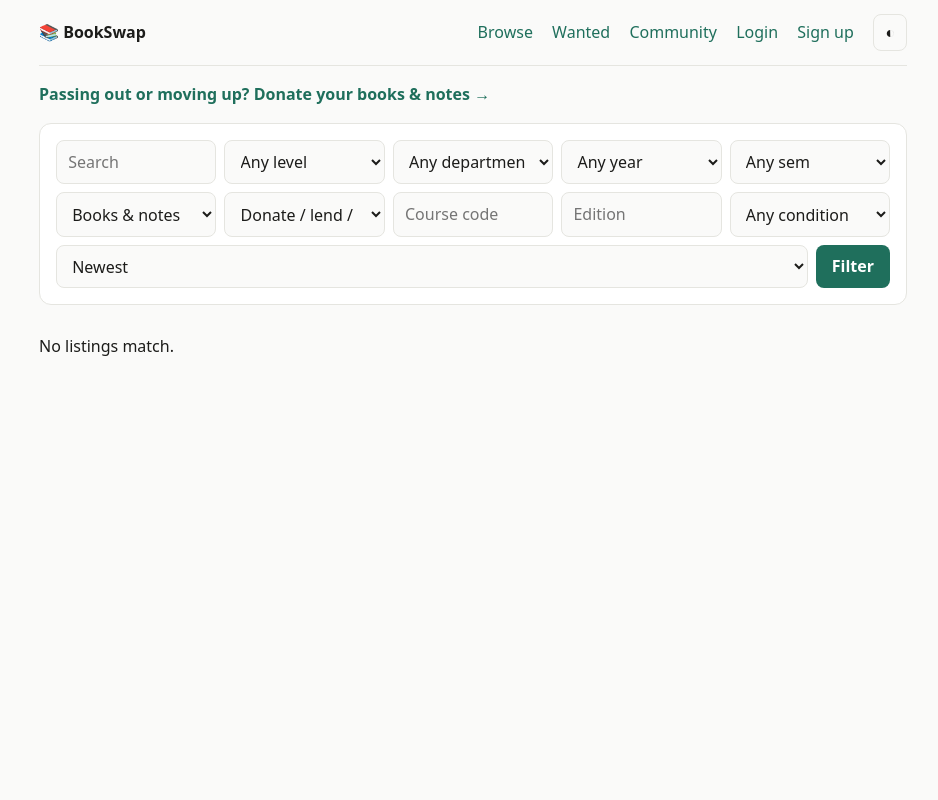
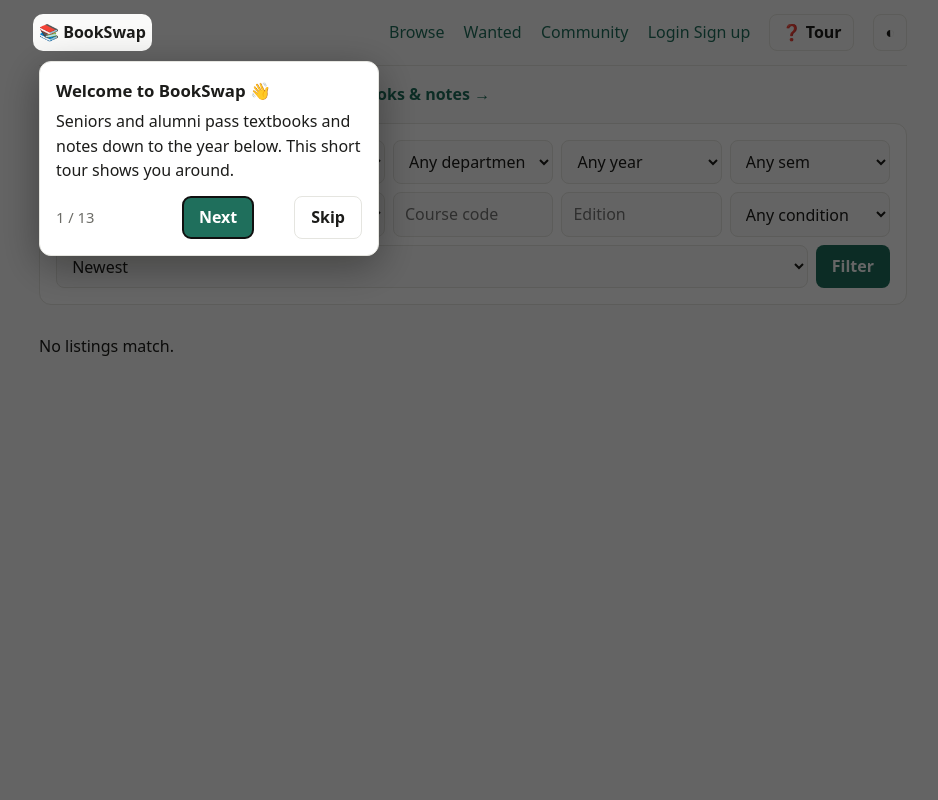
Before and after one commit to preethambharadhwaj-prog/bookswap-v2, a Django app: page / in a window 1280 px wide. Shown: the whole page, without its empty margins (167-1105 px from the left). Run offline with Django 4.2, Linux system fonts and the light colour scheme; data that the repository does not hold is empty.

Commit message:
Add website tour

```diff
--- /dev/null
+++ b/bookswap/templates/bookswap/_tour.html
@@ -0,0 +1,118 @@
+<style>
+.tour-shield{position:fixed;inset:0;z-index:9998}
+.tour-hl{position:fixed;z-index:9999;border-radius:10px;box-shadow:0 0 0 9999px rgba(0,0,0,.6);pointer-events:none;transition:all .25s}
+.tour-tip{position:fixed;z-index:10000;width:min(340px,calc(100vw - 24px));background:var(--surface);color:var(--text);border:1px solid var(--line);border-radius:12px;padding:1rem;box-shadow:0 10px 40px rgba(0,0,0,.35)}
+.tour-tip h4{margin:0 0 .3rem;font-size:1.05rem}
+.tour-tip p{margin:0 0 .8rem}
+.tour-actions{display:flex;gap:.5rem;align-items:center}
+.tour-actions .sp{margin-left:auto}
+@media (max-width:600px){.tour-tip{left:12px!important;right:12px;bottom:12px;top:auto!important;width:auto}}
+@media (prefers-reduced-motion:reduce){.tour-hl{transition:none}}
+</style>
+<script>
+(function () {
+  var IN = " (Log in to see this in the menu.)", HOME = " (Open the home page to see this.)";
+  var STEPS = [
+    {s: '[data-tour="brand"]', t: "Welcome to BookSwap 👋", d: "Seniors and alumni pass textbooks and notes down to the year below. This short tour shows you around."},
+    {s: '[data-tour="filters"]', t: "Find your books", d: "Filter by level, department, year, semester, course code and more. Your own year is picked for you.", m: HOME},
+    {s: '[data-tour="donate"]', t: "Passing out or moving up?", d: "List your old books and notes here. Donating helps the next batch and earns you badges.", m: HOME},
+    {s: '[data-tour="card"]', t: "Listings", d: "Each card shows a photo, the course, whether it is free, lent or traded, and how others reacted. Tap one to open it.", m: HOME},
+    {s: '[data-tour="wanted"]', t: "Wanted board", d: "Can’t find a book? Post it here. You’ll be notified when a matching listing appears."},
+    {s: '[data-tour="community"]', t: "Community", d: "See how many books have been passed on, and who the top contributors are."},
+    {s: '[data-tour="auth"]', t: "Join in", d: "Sign up to request items, react, comment, save listings and chat with owners.", opt: true},
+    {s: '[data-tour="mine"]', t: "My items", d: "Edit, hide or delete your own listings.", m: IN},
+    {s: '[data-tour="saved"]', t: "Saved", d: "Listings you starred, kept in one place.", m: IN},
+    {s: '[data-tour="requests"]', t: "Requests and chat", d: "Accept or decline requests, chat to agree a pickup spot, then mark the exchange complete and rate each other.", m: IN},
+    {s: '[data-tour="bell"]', t: "Notifications", d: "A number appears here for new requests, comments, messages and ratings.", m: IN},
+    {s: '[data-tour="theme"]', t: "Light or dark", d: "Switch the look to suit your eyes. We remember your choice."},
+    {s: null, t: "You’re all set 🎉", d: "Press ❓ Tour in the menu any time to see this again."}
+  ];
+  var steps = [], i = 0, shield, hl, tip, h, p, count, back, next;
+
+  function seen() { try { return localStorage.getItem("tourSeen") === "1"; } catch (e) { return false; } }
+  function mark() { try { localStorage.setItem("tourSeen", "1"); } catch (e) {} }
+  function ok(sel) {
+    var el = document.querySelector(sel);
+    if (!el) return false;
+    var r = el.getBoundingClientRect();
+    return r.width > 0 && r.height > 0;
+  }
+  function el(tag, cls) { var n = document.createElement(tag); if (cls) n.className = cls; return n; }
+
+  function place(target) {
+    if (!target) {
+      hl.style.cssText = "left:50%;top:40%;width:0;height:0";
+      tip.style.left = Math.max(12, (innerWidth - tip.offsetWidth) / 2) + "px";
+      tip.style.top = Math.max(12, innerHeight / 2 - tip.offsetHeight / 2) + "px";
+      return;
+    }
+    var r = target.getBoundingClientRect();
+    hl.style.left = r.left - 6 + "px"; hl.style.top = r.top - 6 + "px";
+    hl.style.width = r.width + 12 + "px"; hl.style.height = r.height + 12 + "px";
+    var tw = tip.offsetWidth, th = tip.offsetHeight;
+    var top = r.bottom + 16;
+    if (top + th > innerHeight - 12) top = Math.max(12, r.top - th - 16);
+    tip.style.top = top + "px";
+    tip.style.left = Math.min(Math.max(12, r.left), innerWidth - tw - 12) + "px";
+  }
+
+  function show(n) {
+    i = n;
+    var st = steps[i], target = st.s ? document.querySelector(st.s) : null;
+    h.textContent = st.t; p.textContent = st.d;
+    count.textContent = (i + 1) + " / " + steps.length;
+    back.style.visibility = i ? "visible" : "hidden";
+    next.textContent = i === steps.length - 1 ? "Finish" : "Next";
+    if (target) target.scrollIntoView({block: "center"});
+    place(target);
+    next.focus({preventScroll: true});
+  }
+
+  function end() {
+    mark();
+    [shield, hl, tip].forEach(function (n) { if (n && n.parentNode) n.parentNode.removeChild(n); });
+    removeEventListener("keydown", onKey); removeEventListener("resize", onResize);
+    shield = null;
+  }
+  function onKey(e) {
+    if (e.key === "Escape") end();
+    else if (e.key === "ArrowRight") go(1);
+    else if (e.key === "ArrowLeft") go(-1);
+  }
+  function onResize() { if (shield) show(i); }
+  function go(d) {
+    var n = i + d;
+    if (n >= steps.length) return end();
+    if (n >= 0) show(n);
+  }
+
+  function start() {
+    if (shield) return;
+    steps = [];
+    STEPS.forEach(function (st) {
+      if (!st.s || ok(st.s)) { steps.push(st); return; }
+      if (st.opt) return;  // e.g. the sign-up step is skipped when you are logged in
+      steps.push({s: null, t: st.t, d: st.d + (st.m || "")});  // keep the step, shown as a plain card
+    });
+    shield = el("div", "tour-shield"); hl = el("div", "tour-hl"); tip = el("div", "tour-tip");
+    tip.setAttribute("role", "dialog"); tip.setAttribute("aria-live", "polite");
+    h = el("h4"); p = el("p");
+    var actions = el("div", "tour-actions");
+    count = el("small", "muted");
+    back = el("button", "ghost"); back.type = "button"; back.textContent = "Back";
+    next = el("button"); next.type = "button";
+    var skip = el("button", "ghost sp"); skip.type = "button"; skip.textContent = "Skip";
+    back.onclick = function () { go(-1); }; next.onclick = function () { go(1); }; skip.onclick = end;
+    actions.appendChild(count); actions.appendChild(back); actions.appendChild(next); actions.appendChild(skip);
+    tip.appendChild(h); tip.appendChild(p); tip.appendChild(actions);
+    document.body.appendChild(shield); document.body.appendChild(hl); document.body.appendChild(tip);
+    addEventListener("keydown", onKey); addEventListener("resize", onResize);
+    show(0);
+  }
+
+  var btn = document.getElementById("tour-btn");
+  if (btn) btn.onclick = start;
+  window.startTour = start;
+  if (location.search.indexOf("tour=1") > -1 || (!seen() && location.pathname === "/")) setTimeout(start, 700);
+})();
+</script>
--- a/bookswap/templates/bookswap/base.html
+++ b/bookswap/templates/bookswap/base.html
@@ -56,22 +56,23 @@
 <body>
 <div class="wrap">
 <nav>
-  <a class="brand" href="{% url 'listing_list' %}">📚 BookSwap</a>
+  <a class="brand" data-tour="brand" href="{% url 'listing_list' %}">📚 BookSwap</a>
   <a href="{% url 'listing_list' %}">Browse</a>
-  <a href="{% url 'wanted_list' %}">Wanted</a>
-  <a href="{% url 'community' %}">Community</a>
+  <a data-tour="wanted" href="{% url 'wanted_list' %}">Wanted</a>
+  <a data-tour="community" href="{% url 'community' %}">Community</a>
   {% if user.is_authenticated %}
     <a href="{% url 'listing_create' %}">+ List item</a>
-    <a href="{% url 'my_listings' %}">My items</a>
-    <a href="{% url 'notifications' %}">🔔{% if unread_count %} <span class="badge">{{ unread_count }}</span>{% endif %}</a>
-    <a href="{% url 'saved_list' %}">Saved</a>
-    <a href="{% url 'my_requests' %}">Requests</a>
+    <a data-tour="mine" href="{% url 'my_listings' %}">My items</a>
+    <a data-tour="bell" href="{% url 'notifications' %}">🔔{% if unread_count %} <span class="badge">{{ unread_count }}</span>{% endif %}</a>
+    <a data-tour="saved" href="{% url 'saved_list' %}">Saved</a>
+    <a data-tour="requests" href="{% url 'my_requests' %}">Requests</a>
     <a href="{% url 'profile' user.username %}">{{ user.username }}</a>
     <form method="post" action="{% url 'logout' %}">{% csrf_token %}<button>Logout</button></form>
   {% else %}
-    <a href="{% url 'login' %}">Login</a> <a href="{% url 'signup' %}">Sign up</a>
+    <span data-tour="auth"><a href="{% url 'login' %}">Login</a> <a href="{% url 'signup' %}">Sign up</a></span>
   {% endif %}
-  <button id="theme" type="button" aria-label="Toggle dark mode">◐</button>
+  <button id="tour-btn" type="button" aria-label="Take the website tour">❓ Tour</button>
+  <button id="theme" data-tour="theme" type="button" aria-label="Toggle dark mode">◐</button>
 </nav>
 <main>
 {% for m in messages %}<div class="card msg">{{ m }}</div>{% endfor %}
@@ -83,5 +84,6 @@ document.getElementById("theme").onclick=function(){
   var d=document.documentElement,dark=d.dataset.theme?d.dataset.theme==="dark":matchMedia("(prefers-color-scheme: dark)").matches;
   d.dataset.theme=dark?"light":"dark";try{localStorage.setItem("theme",d.dataset.theme)}catch(e){}};
 </script>
+{% include "bookswap/_tour.html" %}
 </body>
 </html>
```
